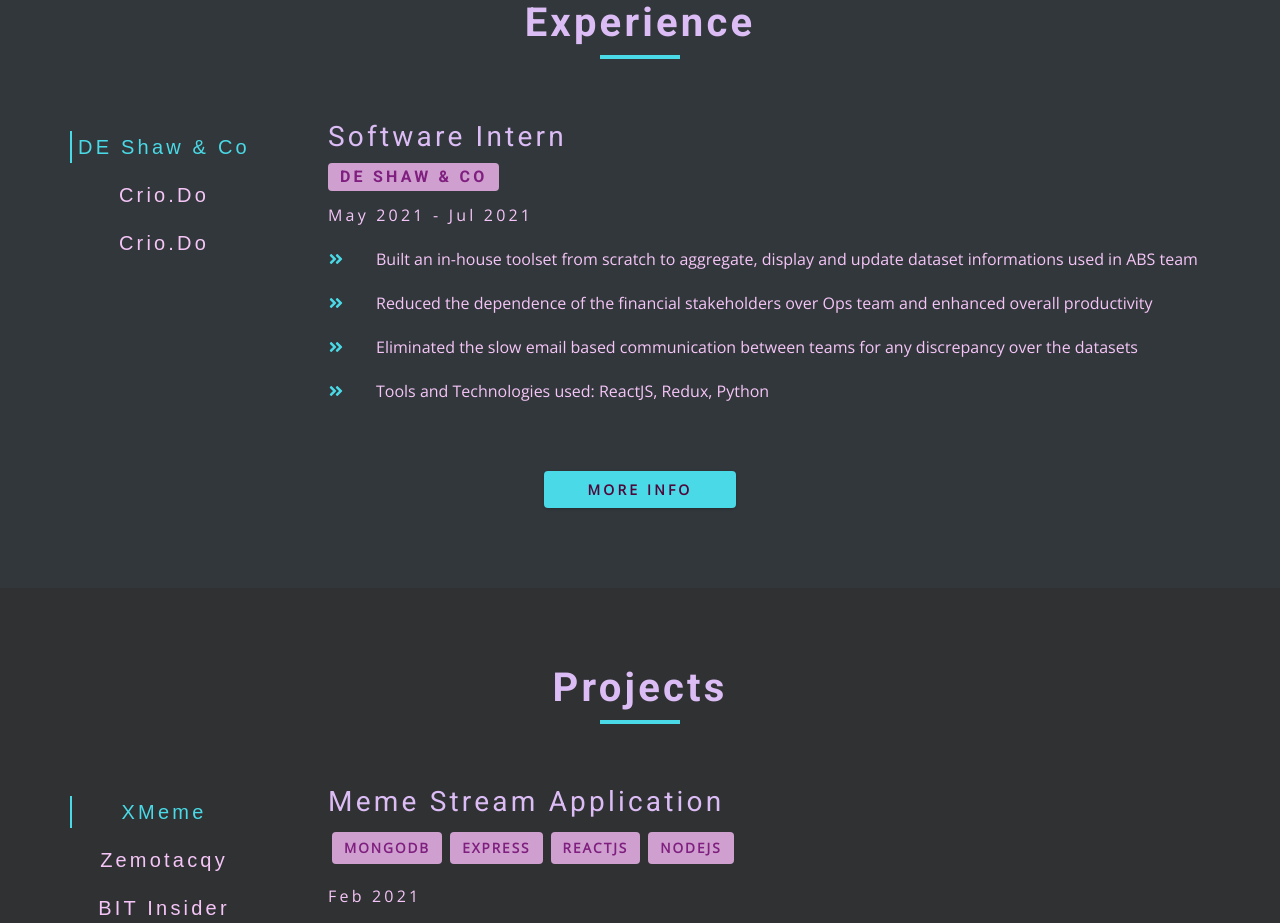
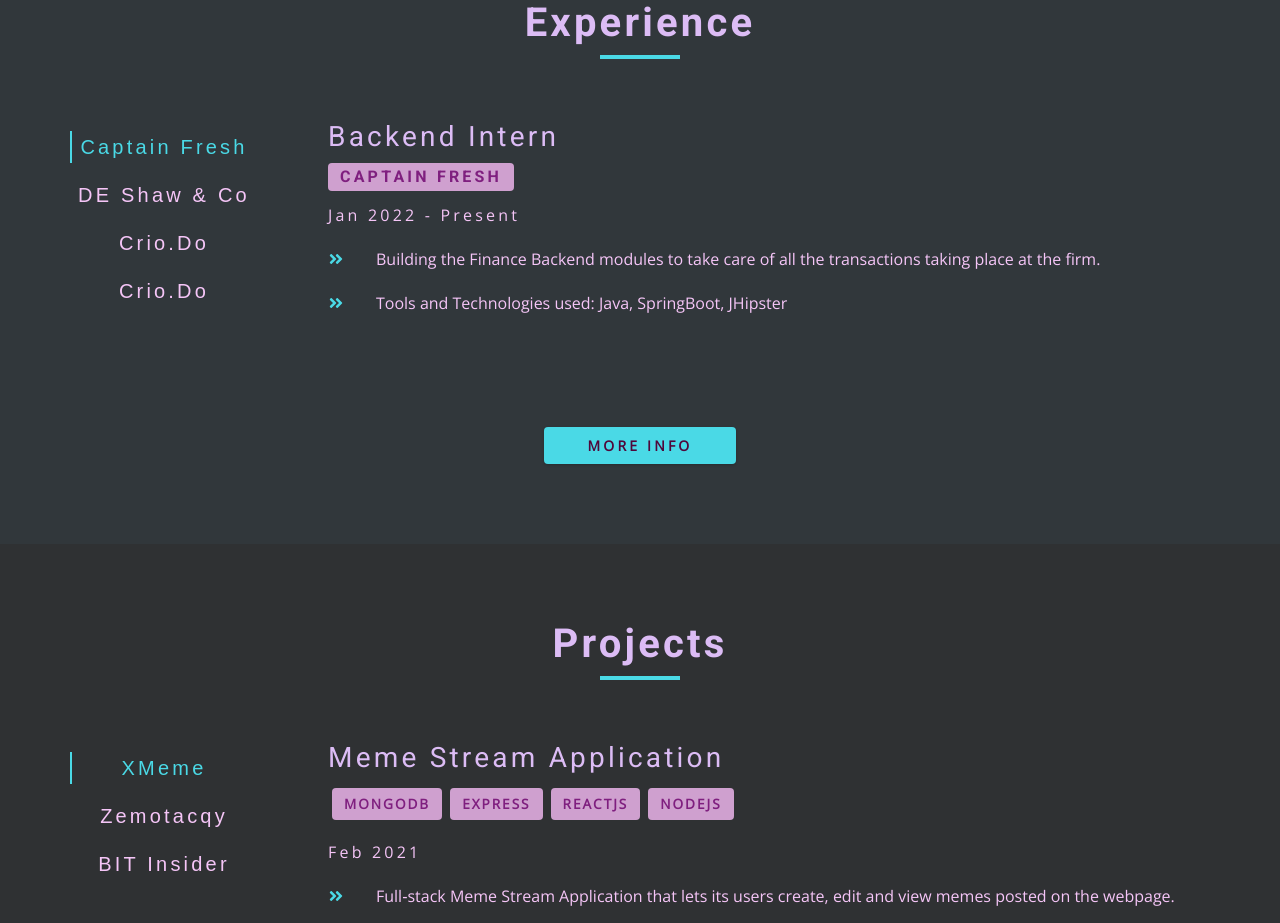
Before and after one commit to kushrike/kushrike.me, a Gatsby site: page / in a window 1280 px wide. Shown: the part 877-1800 px from the top of the page. Built offline with nearby package versions, Linux system fonts and the light colour scheme; Gatsby itself is replaced by a stand-in of ours.

Commit message:
Updated CF job and .live domain

```diff
--- a/src/constants/jobs.js
+++ b/src/constants/jobs.js
@@ -1,4 +1,15 @@
 export default [
+  {
+    id: 4,
+    icon: "",
+    company: "Captain Fresh",
+    title: "Backend Intern",
+    description: [
+      "Building the Finance Backend modules to take care of all the transactions taking place at the firm.",
+      "Tools and Technologies used: Java, SpringBoot, JHipster"
+    ],
+    date: "Jan 2022 - Present",
+  },
   {
     id: 3,
     icon: "",
--- a/src/pages/resume.js
+++ b/src/pages/resume.js
@@ -10,7 +10,7 @@ const Resume = () => {
       <Title title="Résumé - Kushal Srivastava" />
       <div className="section-center">
         <iframe
-          src="http://resume_embed.kushrike.me"
+          src="https://drive.google.com/file/d/1S_mMYX-_DWjDzpeMTxMXYJQ-aYQ98L-B/preview"
           onload='javascript:(function(o){o.style.height=o.contentWindow.document.body.scrollHeight+"px";}(this));'
           style={{
             height: "1200px",
```
Also changed, not shown: 1 other file.
